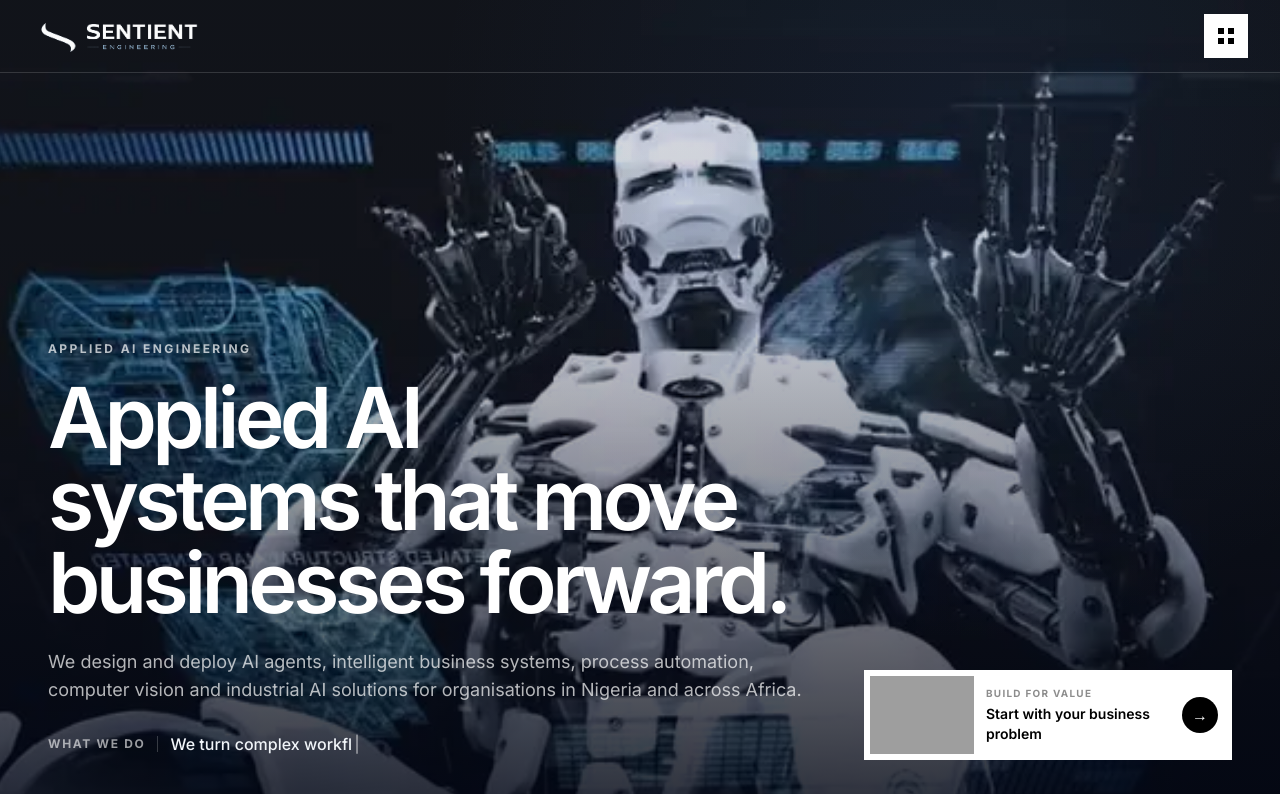
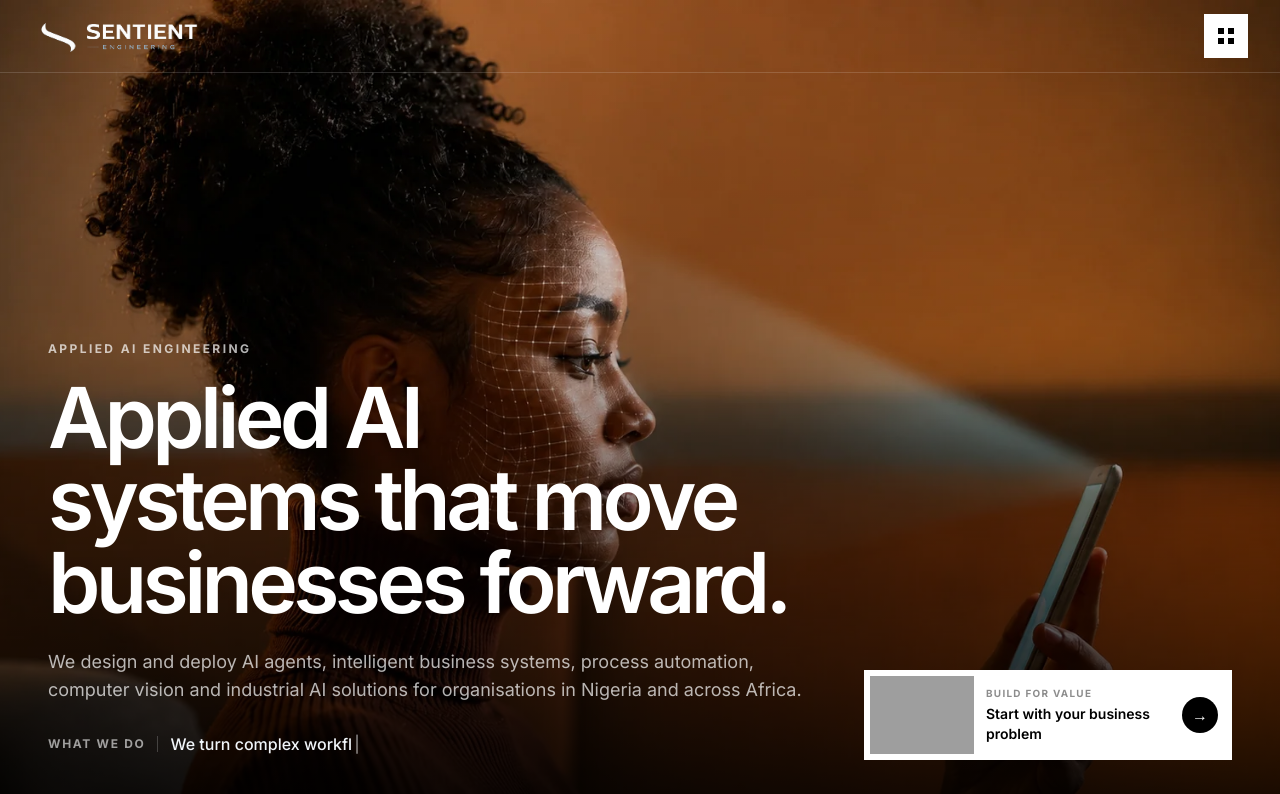
Before and after one commit to micha-tech/sentientengineering, a Next.js app: page / in a window 1280 px wide. Shown: the top 794 px of the page. Built offline with nearby package versions, Linux system fonts and the light colour scheme; grey boxes are pictures that could not be loaded.

Commit message:
change: hero

```diff
--- a/src/components/HeroSection.tsx
+++ b/src/components/HeroSection.tsx
@@ -2,23 +2,20 @@ import Image from "next/image";
 import Link from "next/link";
 import Container from "./Container";
 import TypingValueLine from "./TypingValueLine";
-import HeroVideo from "./HeroVideo";
 
 export default function HeroSection() {
   return (
     <section className="relative isolate min-h-svh overflow-hidden bg-black text-white">
       <Image
-        src="/images/sentient-hero-poster.webp"
+        src="/images/sentient-hero-identity.webp"
         alt=""
         fill
         preload
         sizes="100vw"
-        quality={70}
-        className="object-cover"
+        quality={85}
+        className="object-cover object-[58%_center] sm:object-center"
       />
-      <HeroVideo />
-      <div className="absolute inset-0 bg-[linear-gradient(180deg,rgba(2,8,30,0.12)_0%,rgba(2,7,24,0.2)_38%,rgba(1,5,18,0.82)_100%)]" />
-      <div className="absolute inset-0 bg-[radial-gradient(circle_at_75%_15%,rgba(59,130,246,0.08),transparent_45%)]" />
+      <div className="absolute inset-0 bg-[linear-gradient(180deg,rgba(0,0,0,0.08)_0%,rgba(0,0,0,0.22)_42%,rgba(0,0,0,0.88)_100%)]" />
 
       <Container className="relative z-10 flex min-h-svh items-end pb-7 pt-28 sm:pb-10">
         <div className="grid w-full items-end gap-8 lg:grid-cols-[1fr_23rem]">
```
Also changed, not shown: public/images/sentient-hero-identity.webp (added).
